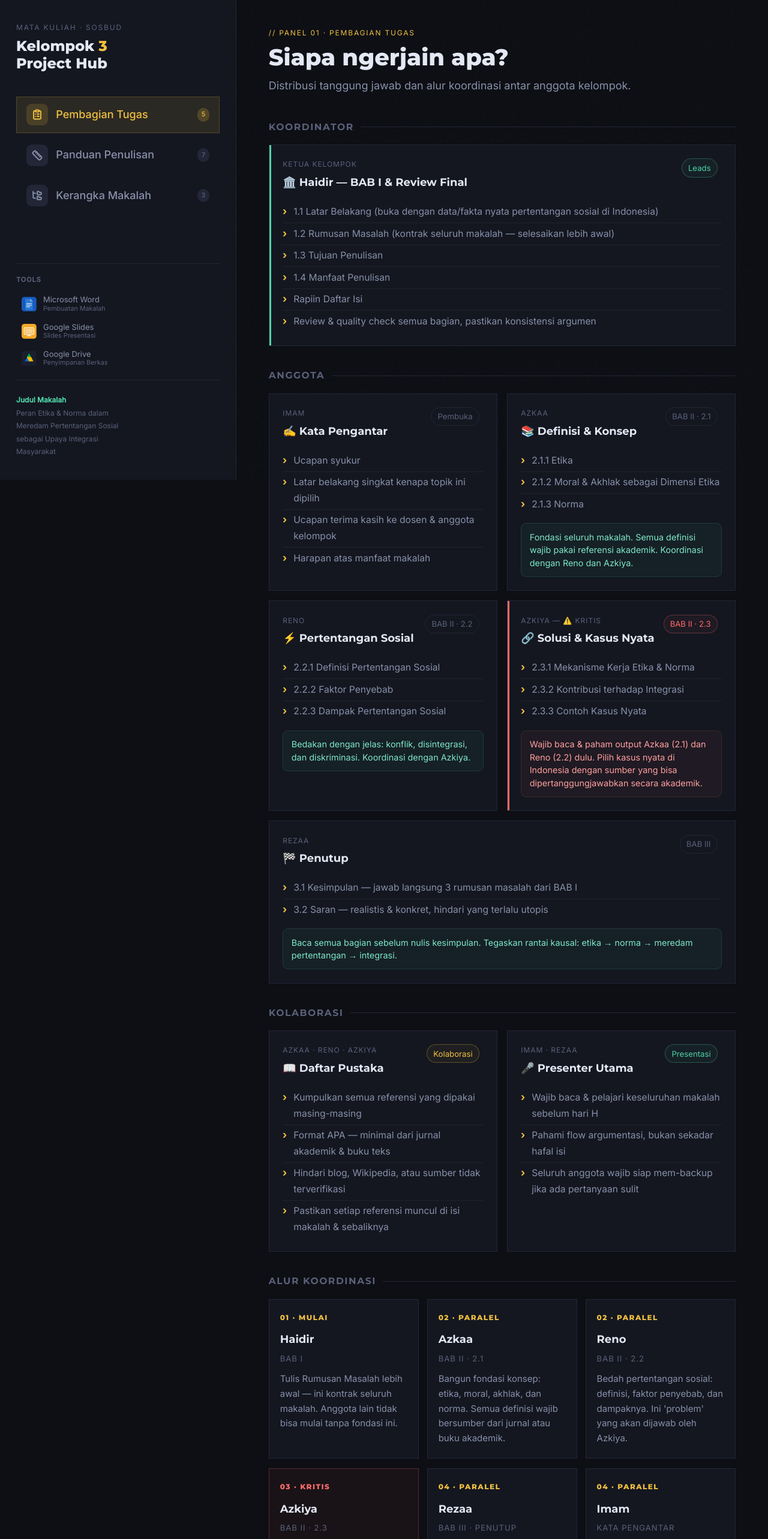
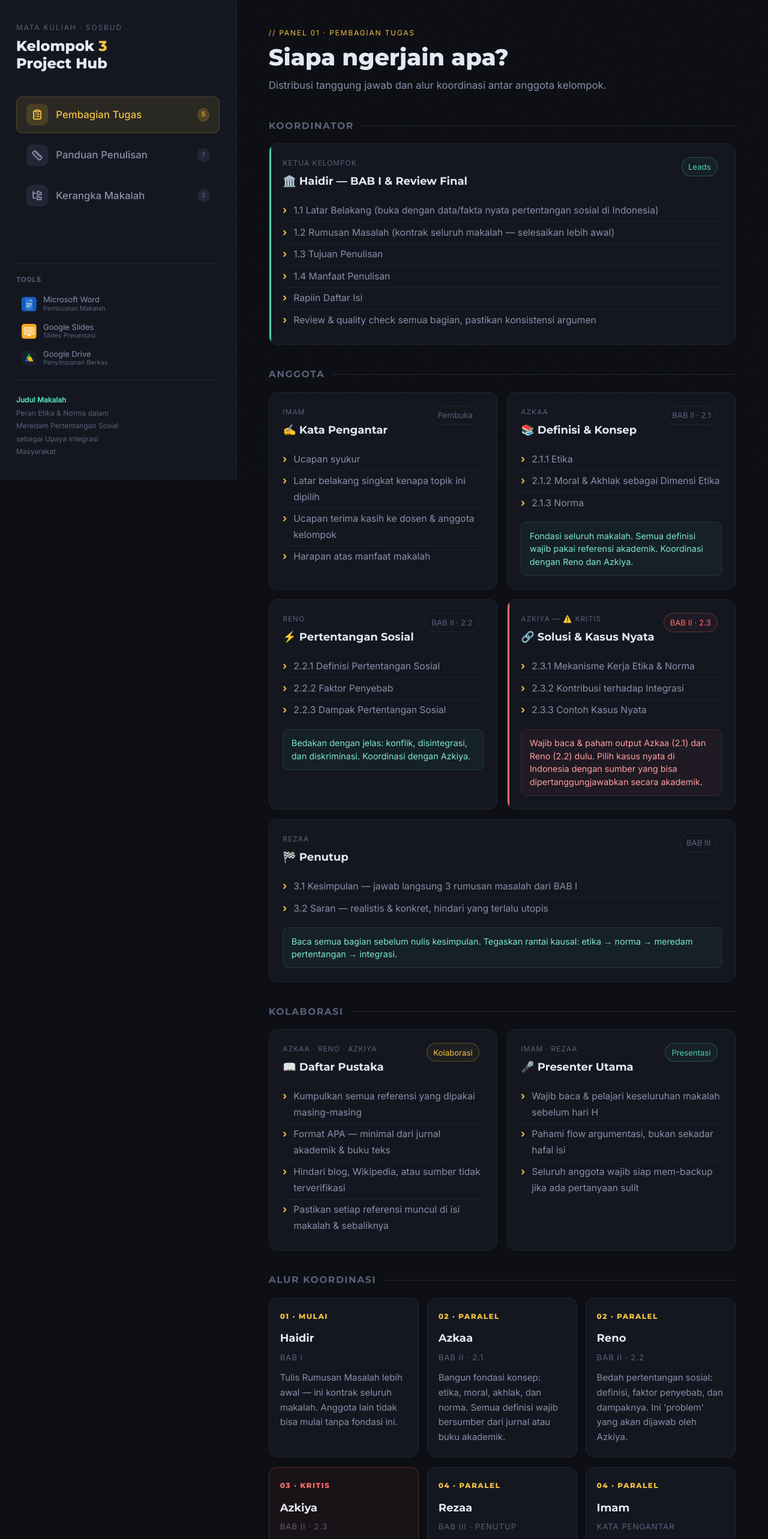
Before and after one commit to Deearss/kelompok3-sosbud, a Next.js app: page / in a window 1280 px wide. Shown: the top 2566 px of the page at 60% size. Built offline with nearby package versions, Linux system fonts and the light colour scheme.

Commit message:
Fix syntax for font, border, and rounded, and trim tsconfig

```diff
--- a/src/components/layout/Sidebar.tsx
+++ b/src/components/layout/Sidebar.tsx
@@ -40,7 +40,7 @@ export function Sidebar({ activeTab, setActiveTab }: SidebarProps) {
               key={item.id}
               onClick={() => setActiveTab(item.id)}
               className={cn(
-                "flex items-center gap-3 px-3.5 py-2.5 rounded-2.5 cursor-pointer transition-colors duration-150 border border-transparent text-3.75 font-medium text-textDim select-none relative group hover:bg-white/5 hover:text-textColor",
+                "flex items-center gap-3 px-3.5 py-2.5 rounded-[10px] cursor-pointer transition-colors duration-150 border border-transparent text-[0.933rem] font-medium text-textDim select-none relative group hover:bg-white/5 hover:text-textColor",
                 {
                   "bg-accent/10 border-accent/20 text-accent hover:bg-accent/10 hover:text-accent": isActive,
                 }
--- a/src/components/panels/KerangkaMakalahPanel.tsx
+++ b/src/components/panels/KerangkaMakalahPanel.tsx
@@ -13,7 +13,7 @@ function OutlineNode({ title, children, defaultOpen = false }: { title: React.Re
   return (
     <li className="mb-1.5 list-none">
       <div
-        className="font-montserrat text-3.75 font-bold text-textColor px-4 py-3 bg-border rounded-2.25 cursor-pointer flex items-center justify-between transition-colors duration-200 hover:bg-[#2a2f42] select-none"
+        className="font-montserrat text-[0.933rem] font-bold text-textColor px-4 py-3 bg-border rounded-[9px] cursor-pointer flex items-center justify-between transition-colors duration-200 hover:bg-[#2a2f42] select-none"
         onClick={() => setIsOpen(!isOpen)}
       >
         <span>{title}</span>
@@ -72,7 +72,7 @@ export default function KerangkaMakalahPanel() {
 
       <Section>
         <SectionTitle>Bagian Pembuka</SectionTitle>
-        <Card className="text-3.375 text-textDim !p-5">
+        <Card className="text-[13.5px] text-textDim !p-5">
           <div className="mb-2">
             <Badge variant="muted" className="!mr-2">1</Badge>
             <strong className="text-textColor">Cover</strong>
--- a/src/components/panels/PanduanPenulisanPanel.tsx
+++ b/src/components/panels/PanduanPenulisanPanel.tsx
@@ -57,7 +57,7 @@ export default function PanduanPenulisanPanel() {
 
       <Section>
         <SectionTitle>Format Dasar</SectionTitle>
-        <div className="bg-surface border border-border rounded-3.5 overflow-hidden mb-3.5">
+        <div className="bg-surface border border-border rounded-[14px] overflow-hidden mb-3.5">
           <table className="w-full border-collapse text-[0.9rem] text-left">
             <thead>
               <tr>
@@ -98,7 +98,7 @@ export default function PanduanPenulisanPanel() {
 
       <Section>
         <SectionTitle>Ketentuan Referensi</SectionTitle>
-        <div className="bg-surface border border-border rounded-3.5 overflow-hidden mb-3.5">
+        <div className="bg-surface border border-border rounded-[14px] overflow-hidden mb-3.5">
           <table className="w-full border-collapse text-[0.9rem] text-left">
             <thead>
               <tr>
@@ -205,12 +205,12 @@ export default function PanduanPenulisanPanel() {
               return (
                 <li
                   key={idx}
-                  className="flex items-start gap-2.5 py-2.5 border-b border-white/5 last:border-0 text-3.75 text-textDim"
+                  className="flex items-start gap-2.5 py-2.5 border-b border-white/5 last:border-0 text-[0.933rem] text-textDim"
                   onClick={() => toggleCheck(idx)}
                 >
                   <div
                     className={cn(
-                      "w-4.5 h-4.5 border-0.375 border-border rounded ml-0.5 shrink-0 mt-0.5 cursor-pointer transition-colors duration-150 flex items-center justify-center select-none",
+                      "w-4.5 h-4.5 border-[1.5px] border-border rounded ml-0.5 shrink-0 mt-0.5 cursor-pointer transition-colors duration-150 flex items-center justify-center select-none",
                       {
                         "bg-accent2 border-accent2 text-[#0d0f14] font-bold text-[0.733rem]": checked,
                       }
@@ -227,7 +227,7 @@ export default function PanduanPenulisanPanel() {
           </ul>
           <div
             className={cn(
-              "mt-3.5 font-mono text-2.75 transition-colors",
+              "mt-3.5 font-mono text-[11px] transition-colors",
               isAllDone ? "text-accent2" : "text-muted"
             )}
           >
--- a/src/components/panels/PembagianTugasPanel.tsx
+++ b/src/components/panels/PembagianTugasPanel.tsx
@@ -29,7 +29,7 @@ function TaskCard({
   return (
     <div
       className={cn(
-        "bg-surface border border-border rounded-3.5 p-5 transition-colors duration-200 relative overflow-hidden group hover:border-[#2e344d] hover:-translate-y-0.5",
+        "bg-surface border border-border rounded-[14px] p-5 transition-colors duration-200 relative overflow-hidden group hover:border-[#2e344d] hover:-translate-y-0.5",
         className
       )}
     >
@@ -101,7 +101,7 @@ function CoordCard({
   return (
     <div
       className={cn(
-        "bg-surface border border-border rounded-3.5 px-4 py-4.5 transition-colors duration-200 hover:border-[#2e344d]",
+        "bg-surface border border-border rounded-[14px] px-4 py-4.5 transition-colors duration-200 hover:border-[#2e344d]",
         {
           "border-danger/25 bg-danger/5": isCritical,
           "border-accent2/25 bg-accent2/5": isFinal,
--- a/src/components/ui/Card.tsx
+++ b/src/components/ui/Card.tsx
@@ -9,7 +9,7 @@ export function Card({
   return (
     <div
       className={cn(
-        "bg-surface border border-border rounded-3.5 px-6 py-5.5 mb-3.5 transition-colors duration-200 hover:border-[#2e344d]",
+        "bg-surface border border-border rounded-[14px] px-6 py-5.5 mb-3.5 transition-colors duration-200 hover:border-[#2e344d]",
         className
       )}
       {...props}
--- a/src/components/ui/PageHeader.tsx
+++ b/src/components/ui/PageHeader.tsx
@@ -16,7 +16,7 @@ export function PageHeader({ tag, title, desc }: PageHeaderProps) {
       <h1 className="font-montserrat text-[2.133rem] font-extrabold leading-[1.15] text-textColor">
         {title}
       </h1>
-      <p className="text-textDim mt-2 text-3.75">{desc}</p>
+      <p className="text-textDim mt-2 text-[0.933rem]">{desc}</p>
     </div>
   );
 }
--- a/tsconfig.json
+++ b/tsconfig.json
@@ -18,7 +18,6 @@
         "name": "next"
       }
     ],
-    "baseUrl": ".",
     "paths": {
       "@/*": ["./src/*"]
     }
```
